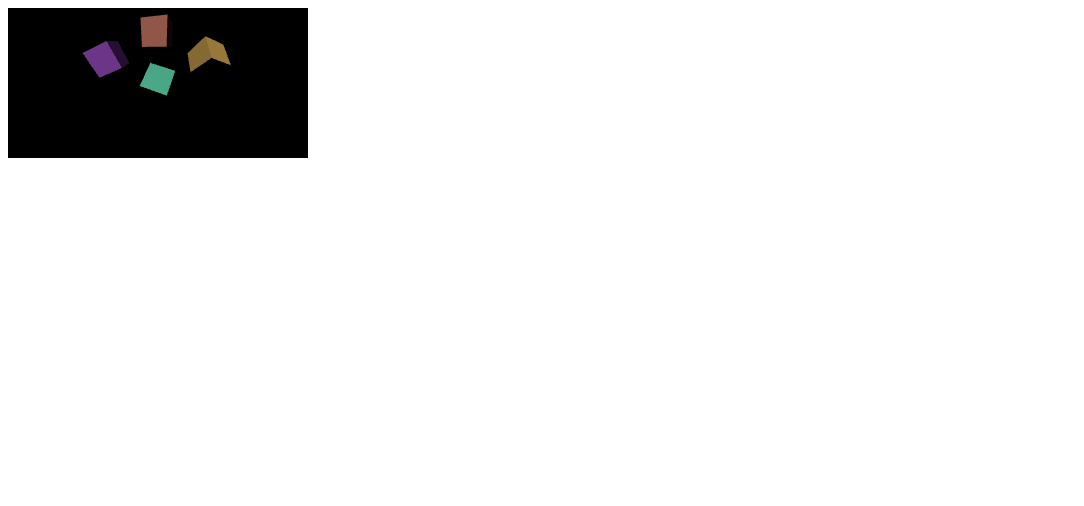
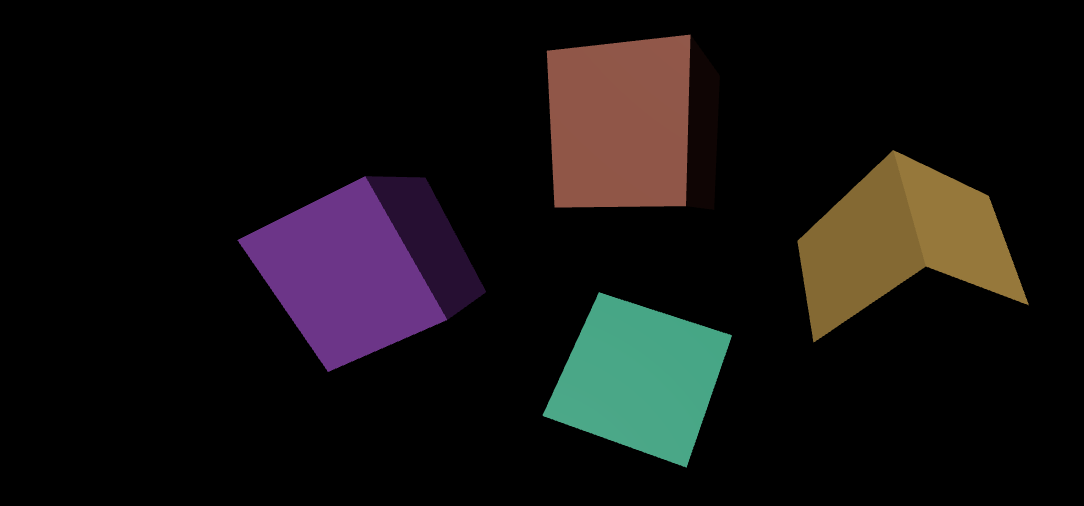
Before and after one commit to Antony35/museum, a website built with Vite: page index.html in a window 1280 px wide. Shown: the whole page, without its empty margins (0-1084 px from the left). Built offline with nearby package versions, Linux system fonts and the light colour scheme.

Commit message:
responvise design

```diff
--- a/index.html
+++ b/index.html
@@ -3,82 +3,12 @@
 <head>
     <meta charset="UTF-8"/>
     <link rel="icon" type="image/svg+xml" href="/favicon.ico"/>
+    <link href="src/assets/styles/style.css" rel="stylesheet"/>
     <meta name="viewport" content="width=device-width, initial-scale=1.0"/>
     <title>Museum</title>
 </head>
 <body>
-<canvas id="canvas"></canvas>
-
-<script type="module">
-  import * as THREE from 'three';
-
-  function main() {
-    const canvas = document.getElementById('canvas');
-    const renderer = new THREE.WebGLRenderer({antialias: true, canvas});
-
-    // « frustum » nom d'une forme 3D qui ressemble à une pyramide dont la pointe est tranchée.
-    const fov = 75; // champ de vision
-    const aspect = 2; // the canvas default rapport d'aspect (display aspect) du canevas
-    const near = 0.1;  //l'espace devant la caméra qui sera rendu au plus pres.
-    const far = 6; //  l'espace devant la caméra qui sera rendu au plus loin.
-    const camera = new THREE.PerspectiveCamera(fov, aspect, near, far);
-    // reculer légèrement la caméra par rapport à l'origine afin de voir quelque chose.
-    camera.position.z = 4;
-
-    const scene = new THREE.Scene();
-
-    const boxWidth = 1
-    const boxHeight = 1
-    const boxDepth = 1
-    const geometry = new THREE.BoxGeometry(boxWidth, boxHeight, boxDepth);
-
-    function makeInstance(geometry, color, x, y) {
-      const material = new THREE.MeshPhongMaterial({color: color});
-
-      const cube = new THREE.Mesh(geometry, material);
-      scene.add(cube);
-
-      cube.position.x = x
-      cube.position.y = y
-
-      return cube;
-    }
-
-    const cube = [
-      makeInstance(geometry, 0x44aa88, 0, 0),
-      makeInstance(geometry, 0x8844aa, -2, 1),
-      makeInstance(geometry, 0xaa8844, 2, 1),
-      makeInstance(geometry, 0xaa6655, 0, 2),
-    ]
-    renderer.render(scene, camera);
-
-    function render(time) {
-      time *= 0.001;
-
-      cube.forEach((cube, index) => {
-        const speed = 1 + index * 0.1;
-        let rotation = time * speed;
-        cube.rotation.x = rotation;
-        cube.rotation.y = rotation;
-      })
-
-      renderer.render(scene, camera);
-
-      requestAnimationFrame(render);
-    }
-
-    requestAnimationFrame(render);
-
-    const color = 0xffffff;
-    const intensity = 3;
-    const light = new THREE.DirectionalLight(color, intensity);
-    light.position.set(-1, 2, 4);
-    scene.add(light);
-  }
-
-  main()
-
-
-</script>
+<canvas class="canvas" id="canvas"></canvas>
+<script type="module" src="src/js/main.js"></script>
 </body>
 </html>
--- /dev/null
+++ b/src/assets/styles/style.css
@@ -0,0 +1,14 @@
+html {
+    height: 100%;
+}
+
+body {
+    margin: 0;
+    height: 100%;
+}
+
+.canvas {
+    width: 100%;
+    height: 100%;
+    display: block;
+}
--- /dev/null
+++ b/src/js/main.js
@@ -0,0 +1,85 @@
+import * as THREE from 'three';
+
+function main() {
+  const canvas = document.getElementById('canvas');
+  const renderer = new THREE.WebGLRenderer({antialias: true, canvas});
+
+  // « frustum » nom d'une forme 3D qui ressemble à une pyramide dont la pointe est tranchée.
+  const fov = 75; // champ de vision
+  const aspect = 2; // the canvas default rapport d'aspect (display aspect) du canevas
+  const near = 0.1;  //l'espace devant la caméra qui sera rendu au plus pres.
+  const far = 6; //  l'espace devant la caméra qui sera rendu au plus loin.
+  const camera = new THREE.PerspectiveCamera(fov, aspect, near, far);
+  // reculer légèrement la caméra par rapport à l'origine afin de voir quelque chose.
+  camera.position.z = 4;
+
+  const scene = new THREE.Scene();
+
+  const boxWidth = 1
+  const boxHeight = 1
+  const boxDepth = 1
+  const geometry = new THREE.BoxGeometry(boxWidth, boxHeight, boxDepth);
+
+  function makeInstance(geometry, color, x, y) {
+    const material = new THREE.MeshPhongMaterial({color: color});
+
+    const cube = new THREE.Mesh(geometry, material);
+    scene.add(cube);
+
+    cube.position.x = x
+    cube.position.y = y
+
+    return cube;
+  }
+
+  const cube = [
+    makeInstance(geometry, 0x44aa88, 0, 0),
+    makeInstance(geometry, 0x8844aa, -2, 1),
+    makeInstance(geometry, 0xaa8844, 2, 1),
+    makeInstance(geometry, 0xaa6655, 0, 2),
+  ]
+
+  function resizeRendererToDisplaySize(renderer) {
+    const canvas = renderer.domElement;
+    const pixelRatio = window.devicePixelRatio;
+    const width  = Math.floor( canvas.clientWidth  * pixelRatio );
+    const height = Math.floor( canvas.clientHeight * pixelRatio );
+    const needResize = canvas.width !== width || canvas.height !== height;
+    if (needResize) {
+      renderer.setSize(width, height, false);
+    }
+    return needResize;
+  }
+
+
+
+  function render(time) {
+    time *= 0.001;
+
+    if (resizeRendererToDisplaySize(renderer)) {
+      const canvas = renderer.domElement;
+      camera.aspect = canvas.clientWidth / canvas.clientHeight;
+      camera.updateProjectionMatrix();
+    }
+
+    cube.forEach((cube, index) => {
+      const speed = 1 + index * 0.1;
+      let rotation = time * speed;
+      cube.rotation.x = rotation;
+      cube.rotation.y = rotation;
+    })
+
+    renderer.render(scene, camera);
+    requestAnimationFrame(render);
+  }
+
+  requestAnimationFrame(render);
+
+  const color = 0xffffff;
+  const intensity = 3;
+  const light = new THREE.DirectionalLight(color, intensity);
+  light.position.set(-1, 2, 4);
+  scene.add(light);
+}
+
+main()
```
Also changed, not shown: src/main.js (added), src/style.css (added).
